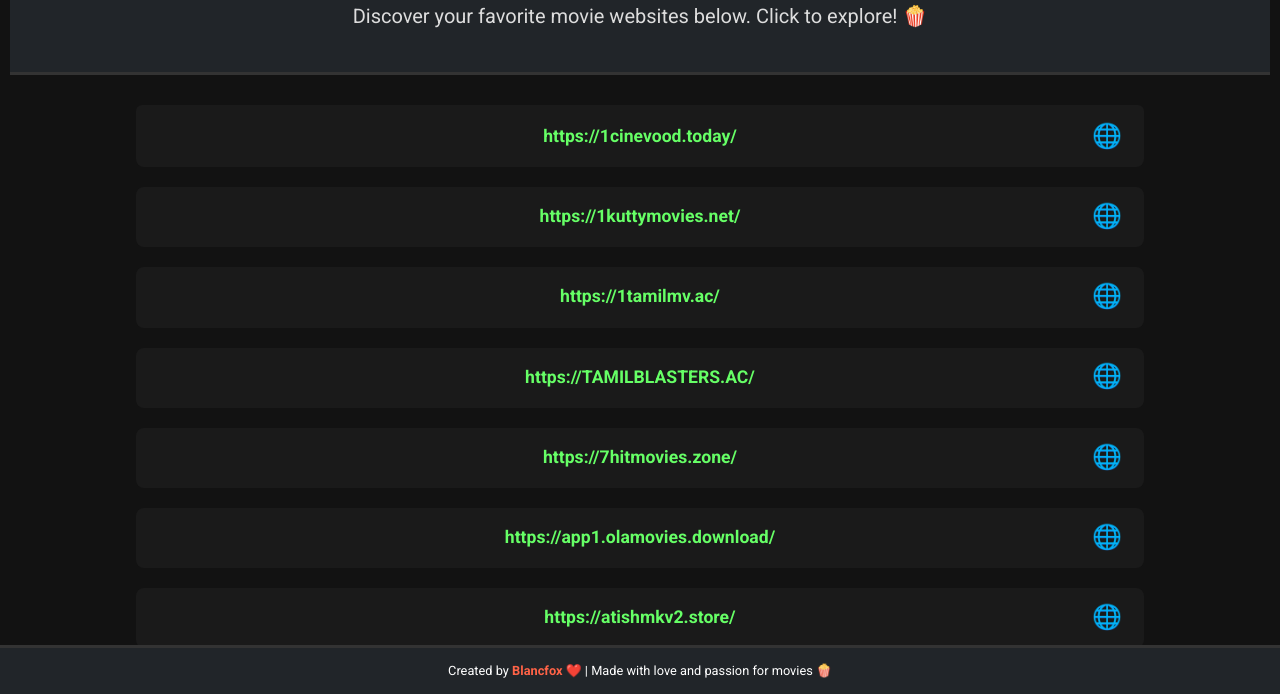
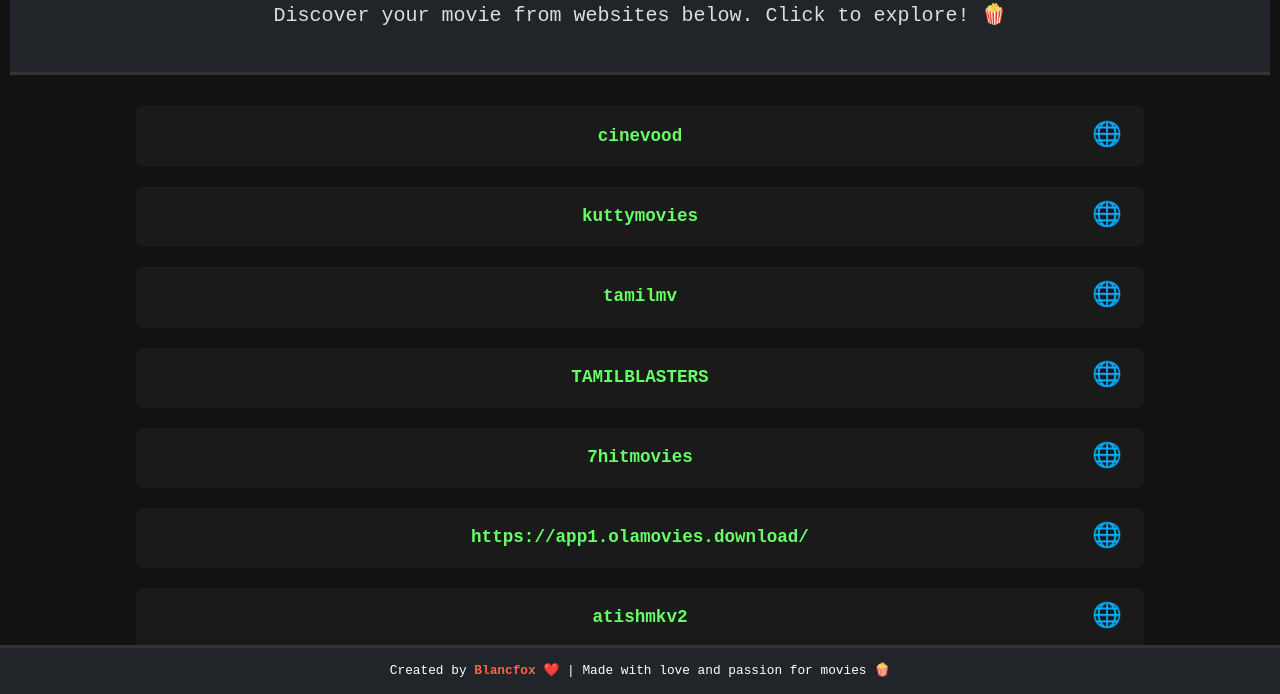
Before and after one commit to aniketrchate/Link2Movies, a plain HTML site: page index.html in a window 1280 px wide. Shown: the part 106-800 px from the top of the page. Drawn offline with nearby package versions, Linux system fonts and the light colour scheme.

Commit message:
Update header title and description; refine movie link texts; change font to 'Roboto Mono'; add VSCode settings; create README for project overview and instructions

```diff
--- a/index.html
+++ b/index.html
@@ -14,8 +14,8 @@
 <body>
     <!-- Fixed Header -->
     <header class="bg-dark text-white text-center py-4">
-        <h1 class="display-4">🎬 Movie Links List 📽️</h1>
-        <p class="lead">Discover your favorite movie websites below. Click to explore! 🍿</p>
+        <h1 class="display-4">🎬 Link2Movies 📽️</h1>
+        <p class="lead">Discover your movie from websites below. Click to explore! 🍿</p>
     </header>
 
     <!-- Main Content -->
--- a/script.js
+++ b/script.js
@@ -1,35 +1,35 @@
 // JavaScript Array of movie links
 const movieLinks = [
-    { url: "https://1cinevood.today/", text: "https://1cinevood.today/ " },
-    { url: "https://1kuttymovies.net/", text: "https://1kuttymovies.net/ " },
-    { url: "https://1tamilmv.ac/", text: "https://1tamilmv.ac/ " },
-    { url: "https://TAMILBLASTERS.AC/", text: "https://TAMILBLASTERS.AC/ " },
-    { url: "https://7hitmovies.zone/", text: "https://7hitmovies.zone/ " },
+    { url: "https://1cinevood.today/", text: "cinevood" },
+    { url: "https://1kuttymovies.net/", text: "kuttymovies" },
+    { url: "https://1tamilmv.ac/", text: "tamilmv" },
+    { url: "https://TAMILBLASTERS.AC/", text: "TAMILBLASTERS" },
+    { url: "https://7hitmovies.zone/", text: "7hitmovies" },
     { url: "https://app1.olamovies.download/", text: "https://app1.olamovies.download/ " },
-    { url: "https://atishmkv2.store/", text: "https://atishmkv2.store/ " },
-    { url: "https://bolly4u.promo/", text: "https://bolly4u.promo/ " },
-    { url: "https://bollyflix.ind.in/", text: "https://bollyflix.ind.in/ " },
-    { url: "https://downloadhub.ceo/", text: "https://downloadhub.ceo/ " },
-    { url: "https://hdhub4u.earth/", text: "https://hdhub4u.earth/ " },
-    { url: "https://hdmovieshub.life/", text: "https://hdmovieshub.life/ " },
-    { url: "https://katmoviehd.phd/", text: "https://katmoviehd.phd/ " },
-    { url: "https://mkvcinemas.app/", text: "https://mkvcinemas.app/ " },
-    { url: "https://moviezguru.website/", text: "https://moviezguru.website/ " },
-    { url: "https://moviesmod.bot/", text: "https://moviesmod.bot/ " },
-    { url: "https://mp4moviez.fund/", text: "https://mp4moviez.fund/ " },
-    { url: "https://9xmoviies.top/", text: "https://9xmoviies.top/ " },
-    { url: "https://pagalmovies.net.tr/", text: "https://pagalmovies.net.tr/ " },
-    { url: "https://thekhatrimaza.me/", text: "https://thekhatrimaza.me/ " },
-    { url: "https://themoviezflix.ae.org/", text: "https://themoviezflix.ae.org/ " },
-    { url: "https://todaypk.com.pk/", text: "https://todaypk.com.pk/ " },
-    { url: "https://vegamovies.am/", text: "https://vegamovies.am/ " },
-    { url: "https://vegamovies.ps/", text: "https://vegamovies.ps/ " },
-    { url: "https://worldfree4u.promo/", text: "https://worldfree4u.promo/ " },
-    { url: "https://www.480ptvseries.com/", text: "https://www.480ptvseries.com/ " },
-    { url: "https://www.6filmywap.com/", text: "https://www.6filmywap.com/ " },
-    { url: "https://www.filmydhoom.com.pl/", text: "https://www.filmydhoom.com.pl/ " },
-    { url: "https://www.filmyzilla.com.fj/", text: "https://www.filmyzilla.com.fj/ " },
-    { url: "https://nyaa.si/", text: "https://nyaa.si/ " }
+    { url: "https://atishmkv2.store/", text: "atishmkv2" },
+    { url: "https://bolly4u.promo/", text: "bolly4u" },
+    { url: "https://bollyflix.ind.in/", text: "bollyflix" },
+    { url: "https://downloadhub.ceo/", text: "downloadhub" },
+    { url: "https://hdhub4u.earth/", text: "hdhub4u" },
+    { url: "https://hdmovieshub.life/", text: "hdmovieshub" },
+    { url: "https://katmoviehd.phd/", text: "katmoviehd" },
+    { url: "https://mkvcinemas.how/", text: "mkvcinemas" },
+    { url: "https://moviezguru.website/", text: "moviezguru" },
+    { url: "https://moviesmod.bot/", text: "moviesmod" },
+    { url: "https://mp4moviez.fund/", text: "mp4moviez" },
+    { url: "https://9xmoviies.top/", text: "9xmoviies" },
+    { url: "https://pagalmovies.net.tr/", text: "pagalmovies" },
+    { url: "https://thekhatrimaza.me/", text: "thekhatrimaza" },
+    { url: "https://themoviezflix.ae.org/", text: "themoviezflix" },
+    { url: "https://todaypk.com.pk/", text: "todaypk" },
+    { url: "https://vegamovies.am/", text: "vegamovies.am" },
+    { url: "https://vegamovies.ps/", text: "vegamovies.ps" },
+    { url: "https://worldfree4u.promo/", text: "worldfree4u" },
+    { url: "https://www.480ptvseries.com/", text:"480ptvseries" },
+    { url: "https://www.6filmywap.com/", text: "6filmywap" },
+    { url: "https://www.filmydhoom.com.pl/", text: "filmydhoom" },
+    { url: "https://www.filmyzilla.com.fj/", text: "filmyzilla" },
+    { url: "https://nyaa.si/", text: "nyaa" }
 ];
 
 // Function to add links to the page
--- a/styles.css
+++ b/styles.css
@@ -14,7 +14,7 @@ html, body {
 
 /* Body Styling */
 body {
-    font-family: 'Roboto', sans-serif;
+    font-family: 'Roboto Mono', 'Courier New', monospace; /* Terminal font */
     background-color: #121212;  /* Dark background */
     color: #f1f1f1;  /* Light text for contrast */
     line-height: 1.6;
```
Also changed, not shown: 1 other file.
